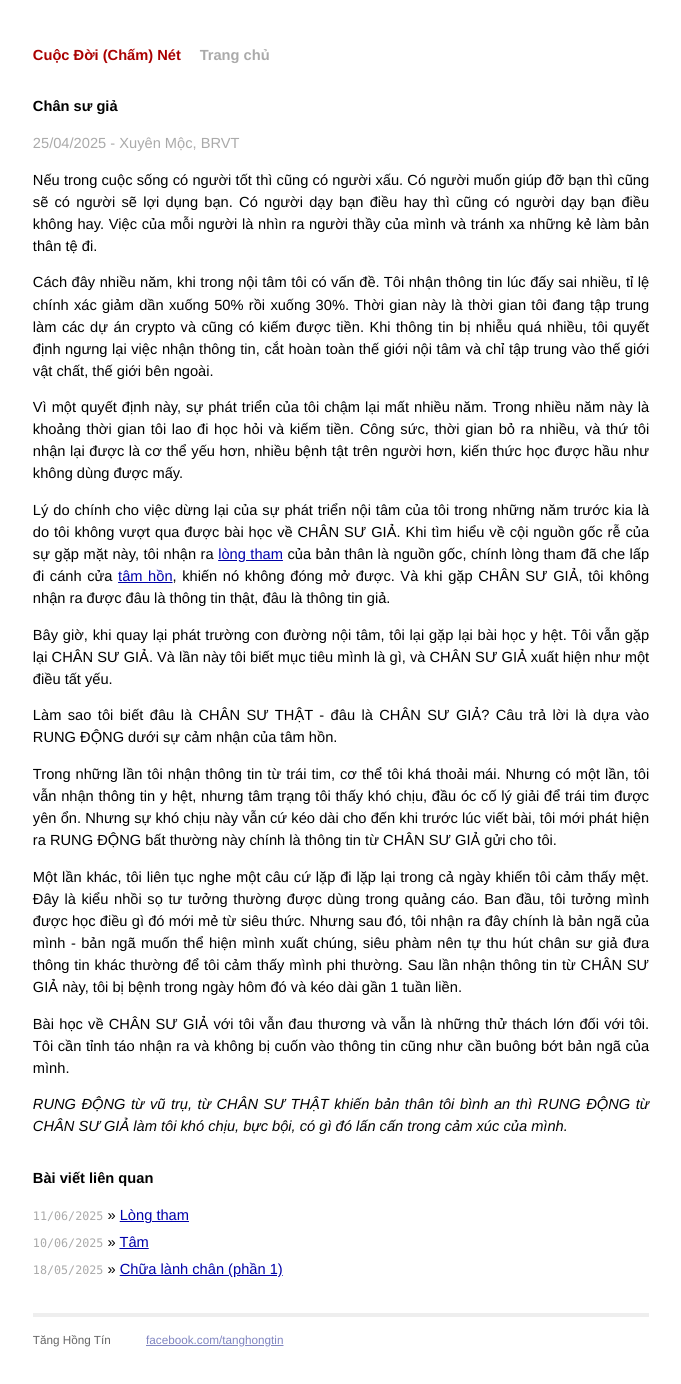
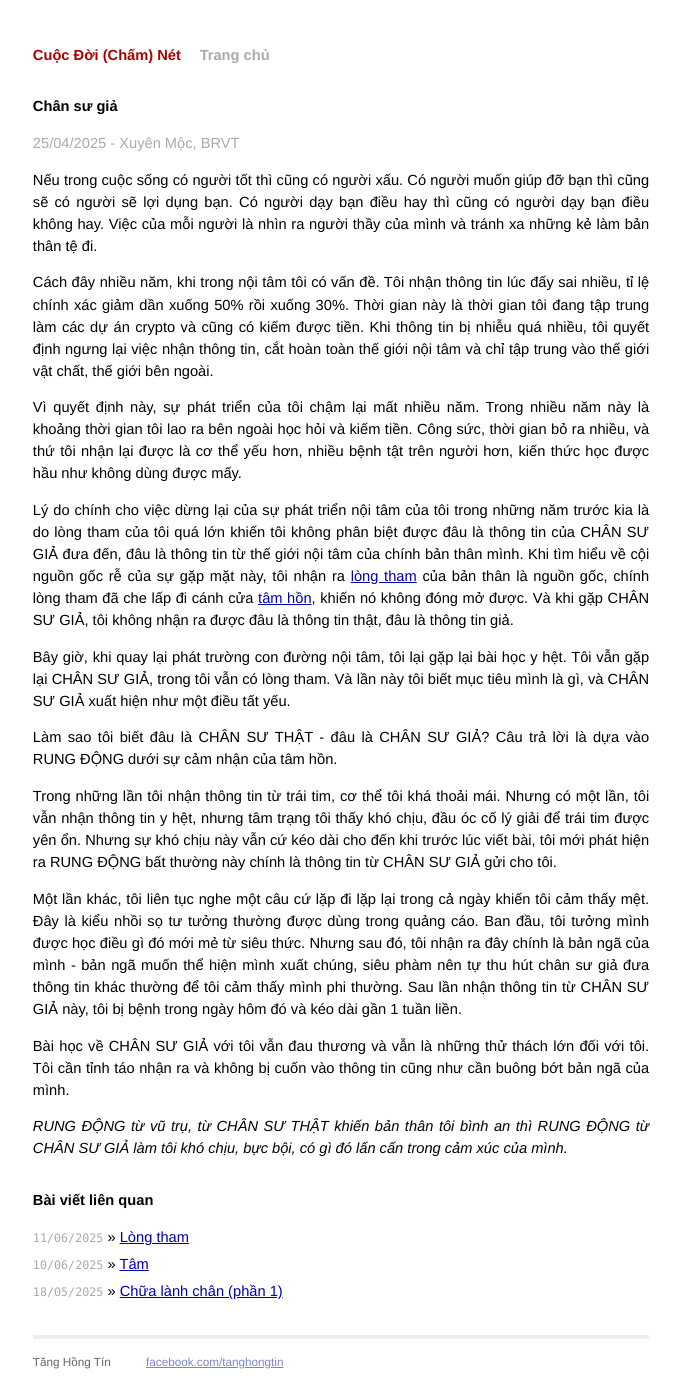
Before and after one commit to tanghongtin/cuocdoi, a Jekyll site: the page built from _posts/2025-04-25-chan-su-gia.md, in a window 1280 px wide. Shown: the whole page, without its empty margins (299-980 px from the left). Built offline with Jekyll 4.4.1, drawn with Linux system fonts in a browser that asks for light colours; before the commit the page ends 1362 px from its top, so only the background shows below that.

Commit message:
Update 2025-04-25-chan-su-gia.md

```diff
--- a/_posts/2025-04-25-chan-su-gia.md
+++ b/_posts/2025-04-25-chan-su-gia.md
@@ -11,11 +11,11 @@ Nếu trong cuộc sống có người tốt thì cũng có người xấu. Có
 
 Cách đây nhiều năm, khi trong nội tâm tôi có vấn đề. Tôi nhận thông tin lúc đấy sai nhiều, tỉ lệ chính xác giảm dần xuống 50% rồi xuống 30%. Thời gian này là thời gian tôi đang tập trung làm các dự án crypto và cũng có kiếm được tiền. Khi thông tin bị nhiễu quá nhiều, tôi quyết định ngưng lại việc nhận thông tin, cắt hoàn toàn thế giới nội tâm và chỉ tập trung vào thế giới vật chất, thế giới bên ngoài.
 
-Vì một quyết định này, sự phát triển của tôi chậm lại mất nhiều năm. Trong nhiều năm này là khoảng thời gian tôi lao đi học hỏi và kiếm tiền. Công sức, thời gian bỏ ra nhiều, và thứ tôi nhận lại được là cơ thể yếu hơn, nhiều bệnh tật trên người hơn, kiến thức học được hầu như không dùng được mấy.
+Vì quyết định này, sự phát triển của tôi chậm lại mất nhiều năm. Trong nhiều năm này là khoảng thời gian tôi lao ra bên ngoài học hỏi và kiếm tiền. Công sức, thời gian bỏ ra nhiều, và thứ tôi nhận lại được là cơ thể yếu hơn, nhiều bệnh tật trên người hơn, kiến thức học được hầu như không dùng được mấy.
 
-Lý do chính cho việc dừng lại của sự phát triển nội tâm của tôi trong những năm trước kia là do tôi không vượt qua được bài học về CHÂN SƯ GIẢ. Khi tìm hiểu về cội nguồn gốc rễ của sự gặp mặt này, tôi nhận ra [lòng tham](https://cuocdoi.net/2025/06/11/long-tham.html) của bản thân là nguồn gốc, chính lòng tham đã che lấp đi cánh cửa [tâm hồn](https://cuocdoi.net/2025/06/10/tam.html), khiến nó không đóng mở được. Và khi gặp CHÂN SƯ GIẢ, tôi không nhận ra được đâu là thông tin thật, đâu là thông tin giả.
+Lý do chính cho việc dừng lại của sự phát triển nội tâm của tôi trong những năm trước kia là do lòng tham của tôi quá lớn khiến tôi không phân biệt được đâu là thông tin của CHÂN SƯ GIẢ đưa đến, đâu là thông tin từ thế giới nội tâm của chính bản thân mình. Khi tìm hiểu về cội nguồn gốc rễ của sự gặp mặt này, tôi nhận ra [lòng tham](https://cuocdoi.net/2025/06/11/long-tham.html) của bản thân là nguồn gốc, chính lòng tham đã che lấp đi cánh cửa [tâm hồn](https://cuocdoi.net/2025/06/10/tam.html), khiến nó không đóng mở được. Và khi gặp CHÂN SƯ GIẢ, tôi không nhận ra được đâu là thông tin thật, đâu là thông tin giả.
 
-Bây giờ, khi quay lại phát trường con đường nội tâm, tôi lại gặp lại bài học y hệt. Tôi vẫn gặp lại CHÂN SƯ GIẢ. Và lần này tôi biết mục tiêu mình là gì, và CHÂN SƯ GIẢ xuất hiện như một điều tất yếu.
+Bây giờ, khi quay lại phát trường con đường nội tâm, tôi lại gặp lại bài học y hệt. Tôi vẫn gặp lại CHÂN SƯ GIẢ, trong tôi vẫn có lòng tham. Và lần này tôi biết mục tiêu mình là gì, và CHÂN SƯ GIẢ xuất hiện như một điều tất yếu.
 
 Làm sao tôi biết đâu là CHÂN SƯ THẬT - đâu là CHÂN SƯ GIẢ? Câu trả lời là dựa vào RUNG ĐỘNG dưới sự cảm nhận của tâm hồn.
 
```
